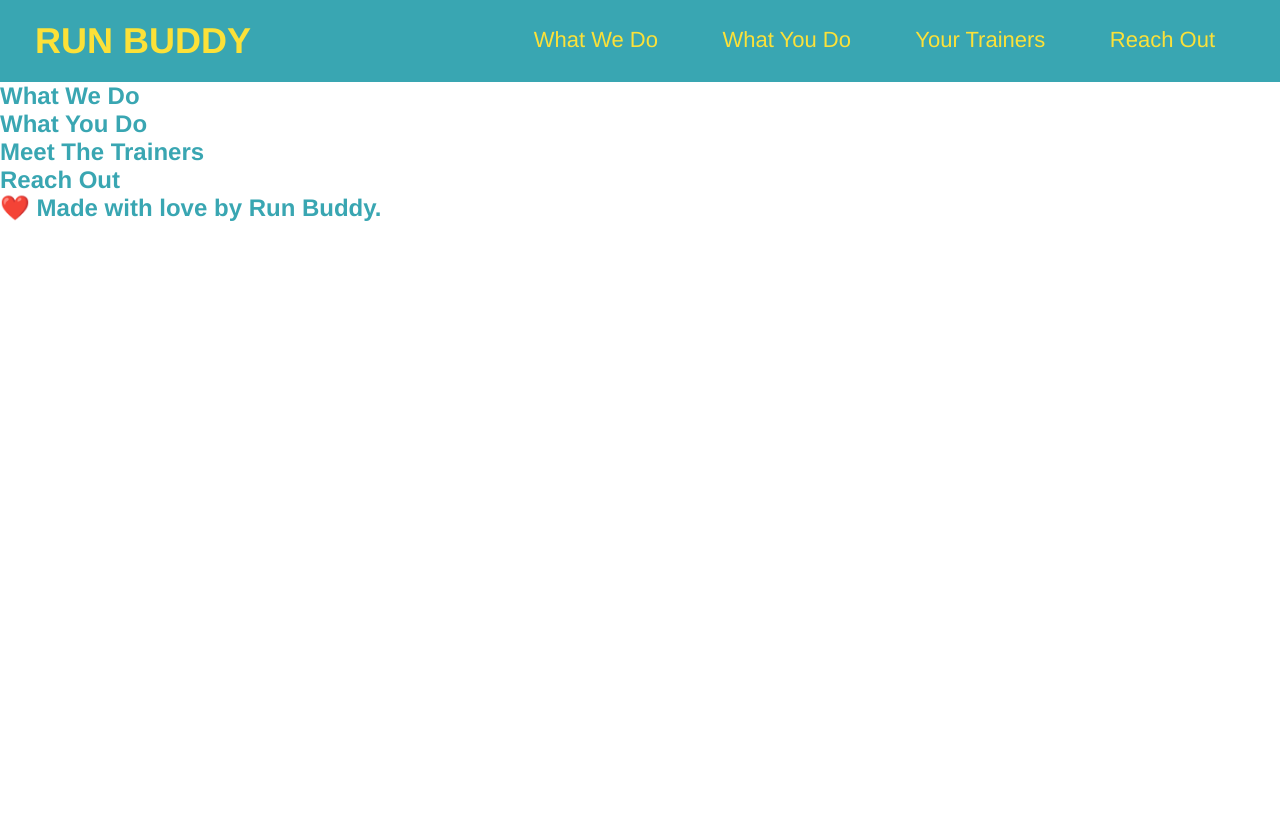
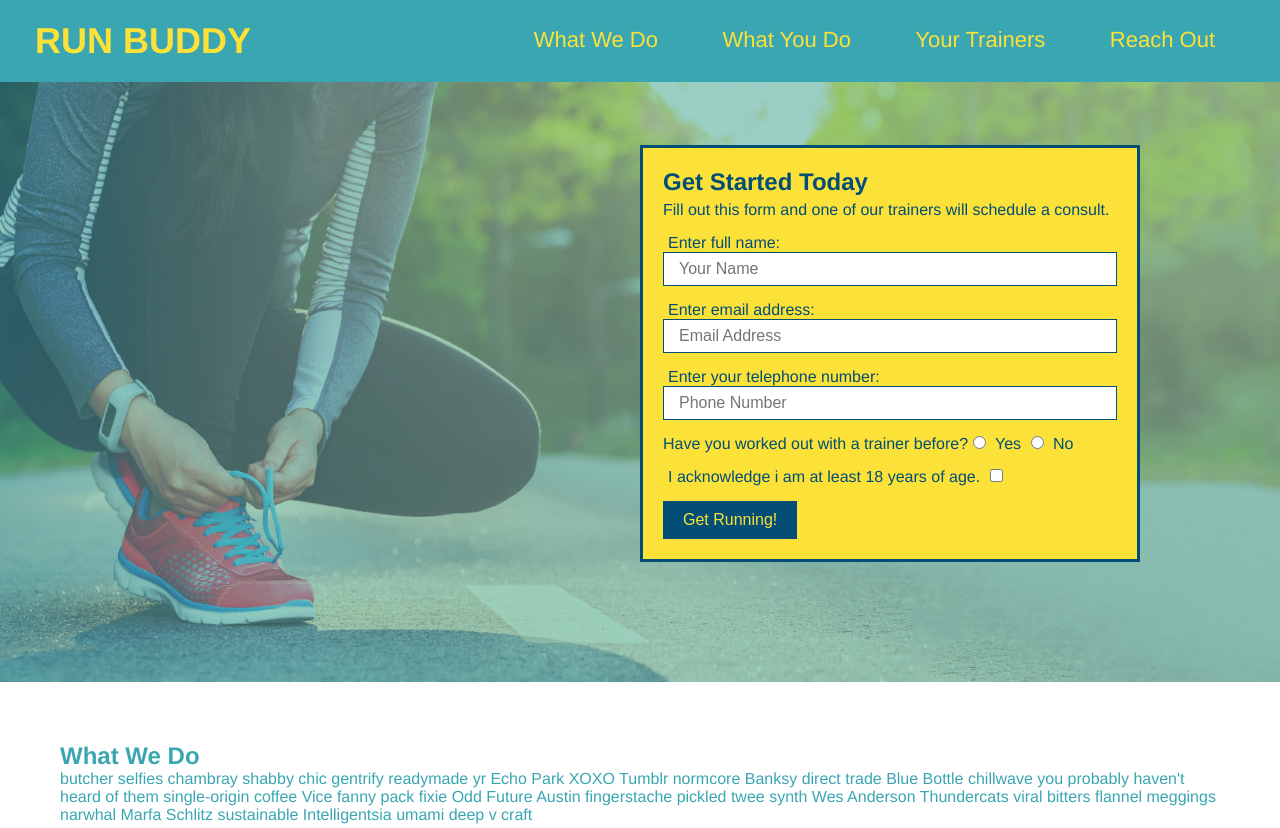
Before and after one commit to vivianbreedlove/run-buddy, a plain HTML site: page index.html in a window 1280 px wide. Shown: the top 828 px of the page. Before the commit the page ends 800 px from the top, so only its background shows below. Drawn offline with Linux system fonts and the light colour scheme.

Commit message:
add what you do icons

```diff
--- a/assets/css/style.css
+++ b/assets/css/style.css
@@ -4,8 +4,8 @@
     box-sizing: border-box;
 }
 body{
+color: #39a6b2;
 font-family: Helvetica, Arial, Helvetica, sans-serif;
-color: #39a6b2;
 }
 header {
     padding: 20px 35px;
@@ -27,8 +27,11 @@ header nav{
     margin: 7px 0;
 
 }
+
 header nav ul li {
     display: inline;
+
+
 }
 
 header nav ul li a{
@@ -36,3 +39,73 @@ header nav ul li a{
     font-weight: lighter;
     font-size: 22px;
   }
+footer{
+    background: #fce138;
+    width: 100%;
+    padding: 40px 35px;
+}
+footer h2{
+    display: inline;
+    color: #024e76;
+    font-size: 30px;
+    margin: 0;
+}
+footer div {
+    float: right;
+    line-height: 1.5;
+    text-align: right;
+}
+footer a {
+    color: #024e76;
+}
+
+section {
+    padding: 60px;
+
+}
+
+.hero {
+    background-image: url("../images/hero-bg.jpg");
+    height: 600px;
+    background-size: cover;
+    background-position: center;
+    position: relative;
+}
+.hero-form {
+    color: #024e76;
+    background-color: #fce138;
+    padding: 20px;
+    width: 500px;
+    border: solid 3px #024e76;
+    position: absolute;
+    bottom: 120px;
+    right: 140px;
+
+}
+.hero-form h3 {
+    font-size:24px;
+    margin: 0;
+}
+.hero-form p{
+    margin: 5px 0 15px 0;
+}
+.form-input{
+    border: 1px solid #024e76;
+    display: block;
+    padding:7px 15px;
+    font-size: 16px;
+    color: #024e76;
+    width: 100%;
+    margin-bottom: 15px;
+}
+.hero-form label{
+    margin: 0 5px;
+}
+.hero-form button{
+    color: #fce138;
+    background-color: #024e76;
+    border: none;
+    padding: 10px 20px;
+    font-size: 16px;
+
+}
--- a/index.html
+++ b/index.html
@@ -10,10 +10,11 @@
 <body>
 <!--navigation-->
 <header>
+
     <h1>
         <a href="/">RUN BUDDY</a>
     </h1>
-    <nav>
+  <nav>
 <!--Unordered list element-->
 <ul>
     <!--list item element-->
@@ -34,17 +35,76 @@
 
 </header>
 <!--hero/jumbotron-->
-<section>
-</section>
+<section class="hero">
+    <div class="hero-form">
+        <h3>Get Started Today</h3>
+        <p>Fill out this form and one of our trainers will schedule a consult.</p>
+<!--Add form element-->
+<form>
+    <label for="name">Enter full name:</label>
+    <input type="text" placeholder="Your Name" name="name" id="name" class="form-input" />
+    <label for="email">Enter email address:</label>
+    <input type="email" placeholder="Email Address" name="email" id="email" class="form-input">
+    <label for="phone-number">Enter your telephone number:</label>
+    <input type="tel" placeholder="Phone Number" name="phone" id="phone" class="form-input"/>
+    <p>
+        Have you worked out with a trainer before?
+        <input type="radio" name="trainer-confirm" id="trainer-yes" />
+        <label for="trainer-yes">Yes</label>
+        <input type="radio" name="trainer-confirm" id="trainer-no"/>
+        <label for="trainer-no">No</label>
+    </p>
+    <p>
+        <label for="checkbox">
+            I acknowledge i am at least 18 years of age.
+        </label>
+        <input type="checkbox" name="age-confirm" id="checkbox" />
+    </p>
+    <button type="submit">
+        Get Running!
+    </button>
+ </form>
+ </div>
+ </section>
+ <!--end hero-->
+
 
 <!--"what we do" section-->
 <section>
     <h2>What We Do</h2>
+    <p>
+        butcher selfies chambray shabby chic gentrify readymade yr Echo Park XOXO Tumblr normcore Banksy direct trade Blue Bottle chillwave you probably haven't heard of them single-origin coffee Vice fanny pack fixie Odd Future Austin fingerstache pickled twee synth Wes Anderson Thundercats viral bitters flannel meggings narwhal Marfa Schlitz sustainable Intelligentsia umami deep v craft
+      </p>
 </section>
 
 <!--"what you do" section-->
 <section>
     <h2>What You Do</h2>
+    <div>
+        <!-- insert this img element -->
+        <img src="./assets/images/step-1.svg" alt="" />
+        <h3>Step 1: Fill Out the Form Above.</h3>
+        <p>You're already here, so why not?</p>
+      </div>
+
+      <div>
+          <img src="./assets/images/step-2.svg" alt=""/>
+        <h3>Step 2: Consult with One of Our Trainers.</h3>
+        <p>Are you here to build muscle, lose weight, or just feel good?</p>
+      </div>
+
+      <div>
+          <img src = "./assets/images/step-3.svg" alt=""/>
+        <h3>Step 3: Get Running.</h3>
+        <p>Hit the ground running (literally) once your trainer lays out your plan.</p>
+      </div>
+
+      <div>
+
+      <div>
+        <p>Bi-weekly checkins with your trainer will keep you focused</p>
+    </div>
+
 </section>
 
 <!--"meet the trainers" section-->
@@ -61,5 +121,10 @@
 <!--footer-->
 <footer>
     <h2>❤️ Made with love by Run Buddy.</h2>
+    <div>
+        <a href="#">Read Our Privacy Policy</a><br />
+        &copy; 2019 Run Buddy , Inc.
+    </div>
+
   </footer>
 </html>
```
Also changed, not shown: assets/images/hero-bg.jpg (added), assets/images/step-1.svg (added), assets/images/step-2.svg (added), assets/images/step-3.svg (added), assets/images/step-4.svg (added), 2 other files.
